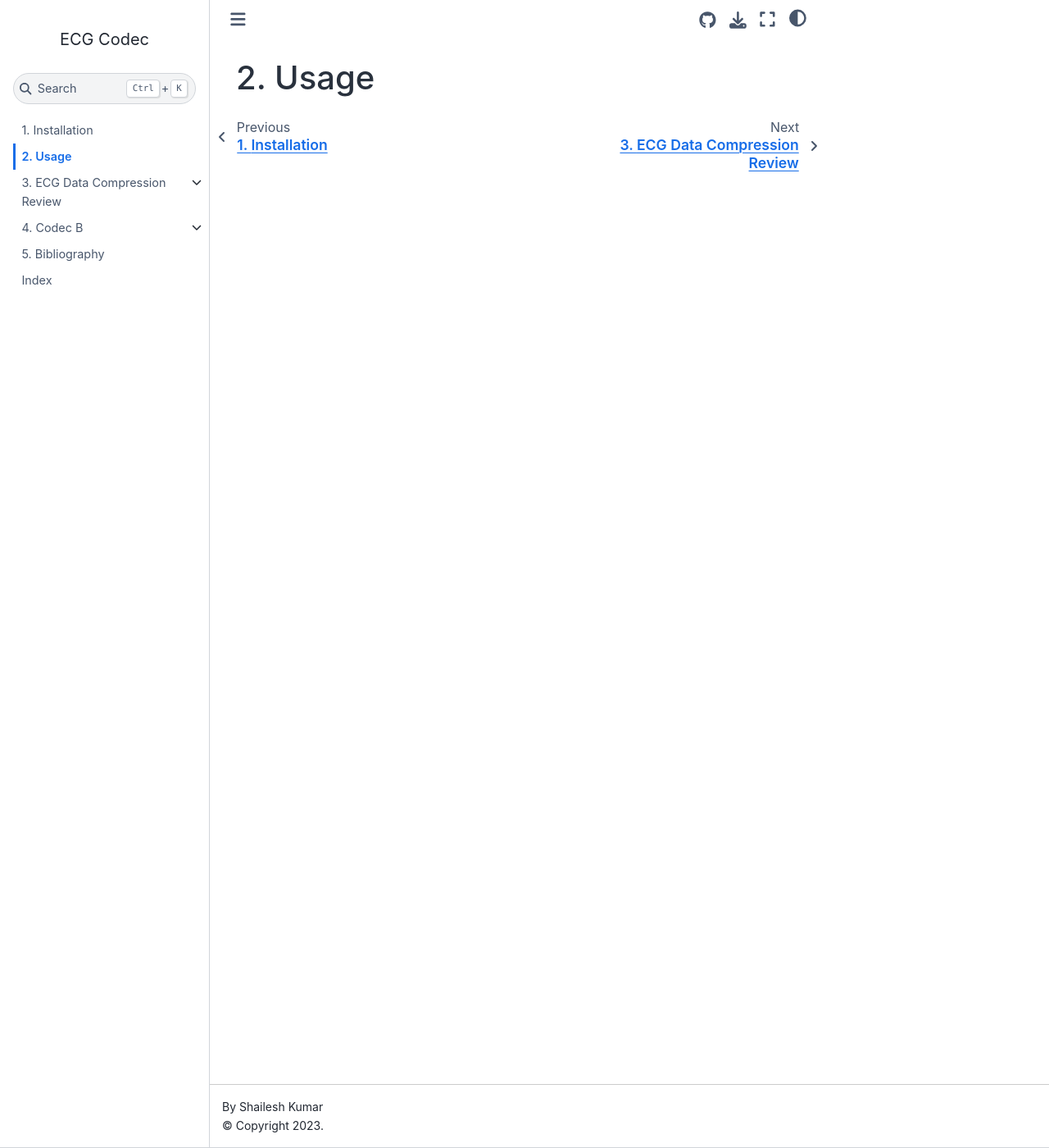
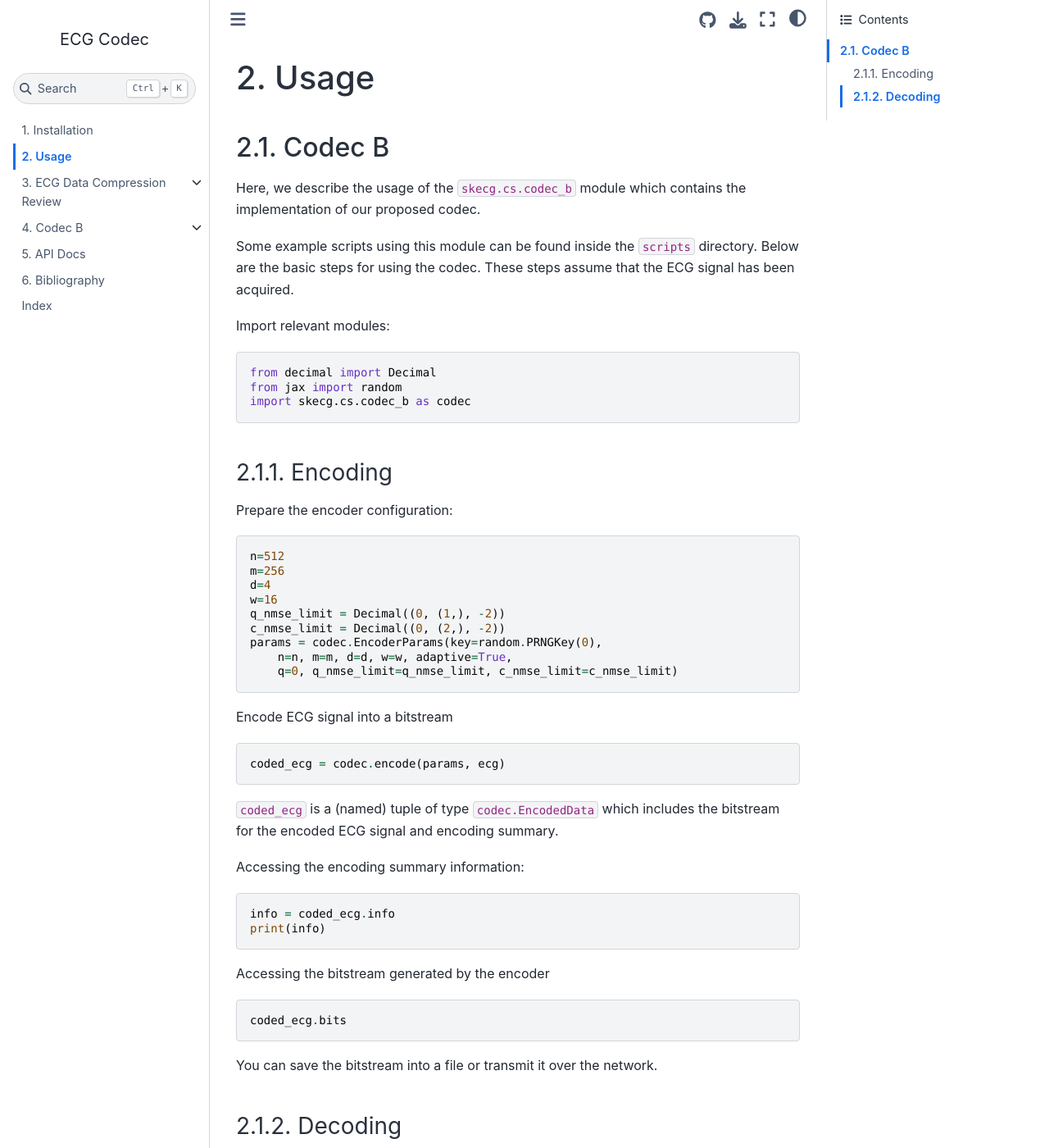
Before and after one commit to shailesh1729/ecg-codec, a Jupyter Book: the page built from docs/usage.md, in a window 1280 px wide and 1400 px high. Shown: the whole window at 82% size. Built offline with Jupyter Book 1.0.4 settings and Sphinx 7.4.7 and the Sphinx Book theme 1.1.4, drawn with Linux system fonts in a browser that asks for light colours; some of the changed text lies outside the part shown.

Commit message:
usage and API docs

````diff
--- a/docs/_config.yml
+++ b/docs/_config.yml
@@ -47,6 +47,10 @@ myst_enable_extensions:
 sphinx:
   extra_extensions:
     - sphinx_proof
+    - 'sphinx.ext.autodoc'
+    - 'sphinx.ext.napoleon'
+    - 'sphinx.ext.viewcode'
+    - 'sphinx.ext.autosummary'
   config:
     bibtex_default_style: plain
     bibtex_reference_style: label
--- a/docs/_toc.yml
+++ b/docs/_toc.yml
@@ -19,5 +19,6 @@ chapters:
   - file: codec_b/architecture
   - file: codec_b/implementation
   - file: codec_b/experiments
+- file: api
 - file: bib
 - file: genindex
--- a/docs/usage.md
+++ b/docs/usage.md
@@ -1,2 +1,96 @@
 (sec:usage)=
 # Usage
+
+
+## Codec B
+Here, we describe the usage of the
+`skecg.cs.codec_b` module which contains
+the implementation of our proposed codec.
+
+Some example scripts using this module
+can be found inside the `scripts` directory.
+Below are the basic steps for using the codec.
+These steps assume that the ECG signal
+has been acquired.
+
+
+
+Import relevant modules:
+
+```python
+from decimal import Decimal
+from jax import random
+import skecg.cs.codec_b as codec
+```
+
+### Encoding
+
+Prepare the encoder configuration:
+
+```python
+n=512
+m=256
+d=4
+w=16
+q_nmse_limit = Decimal((0, (1,), -2))
+c_nmse_limit = Decimal((0, (2,), -2))
+params = codec.EncoderParams(key=random.PRNGKey(0),
+    n=n, m=m, d=d, w=w, adaptive=True,
+    q=0, q_nmse_limit=q_nmse_limit, c_nmse_limit=c_nmse_limit)
+```
+
+
+Encode ECG signal into a bitstream
+
+```python
+coded_ecg = codec.encode(params, ecg)
+```
+
+`coded_ecg` is a (named) tuple
+of type `codec.EncodedData`
+which
+includes the bitstream for the encoded
+ECG signal and encoding summary.
+
+Accessing the encoding summary information:
+
+```python
+info = coded_ecg.info
+print(info)
+```
+
+Accessing the bitstream generated by the encoder
+```python
+coded_ecg.bits
+```
+You can save the bitstream into a file or
+transmit it over the network.
+
+### Decoding
+
+We will be using the BSBL reconstruction
+algorithm for decoding. It has a block-size
+parameter.
+
+Decode ECG signal from the encoded bitstream:
+```python
+block_size = 32
+decoded_ecg = codec.decode(coded_ecg.bits, block_size)
+```
+
+The `decoded_ecg` result is a named tuple
+of type `codec.DecodedData`.
+
+Accessing the decoded ECG signal:
+
+```python
+decoded_ecg.x
+```
+
+We provide a utility function to measure
+compression statistics
+(bit savings and reconstruction quality):
+
+```python
+stats = codec.compression_stats(ecg, coded_ecg, decoded_ecg)
+```
````
Also changed, not shown: docs/api.rst (added, +36 -0 lines), docs/codec_b/implementation.md (+13 -0 lines), 1 other file.
